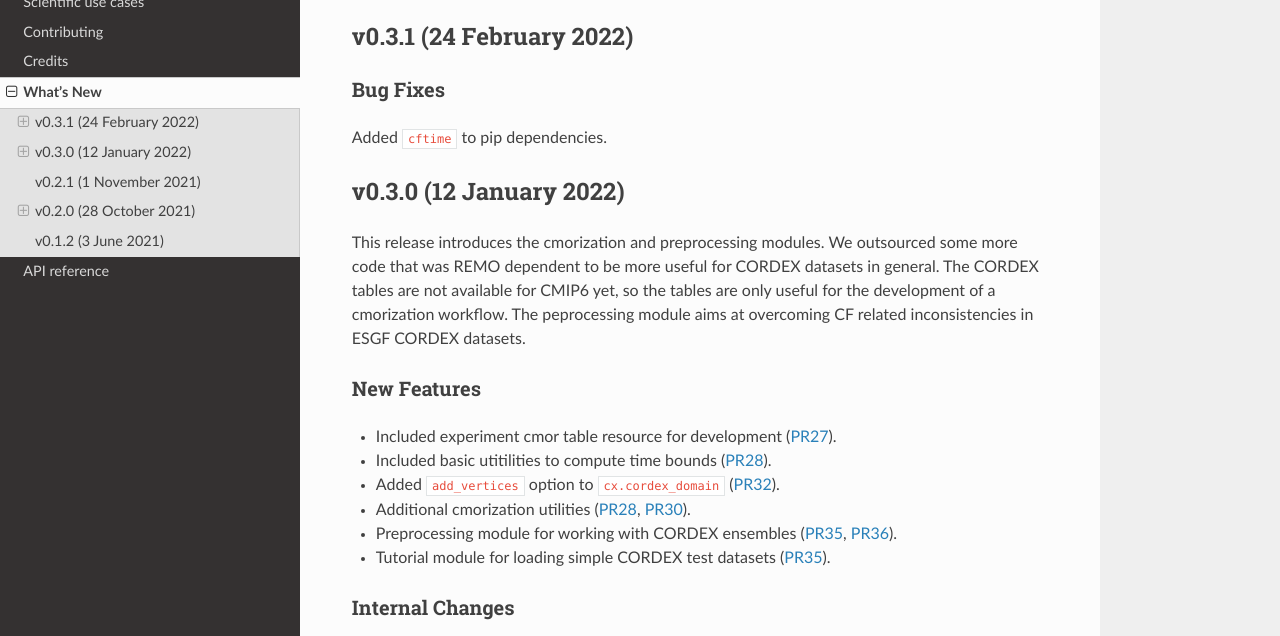
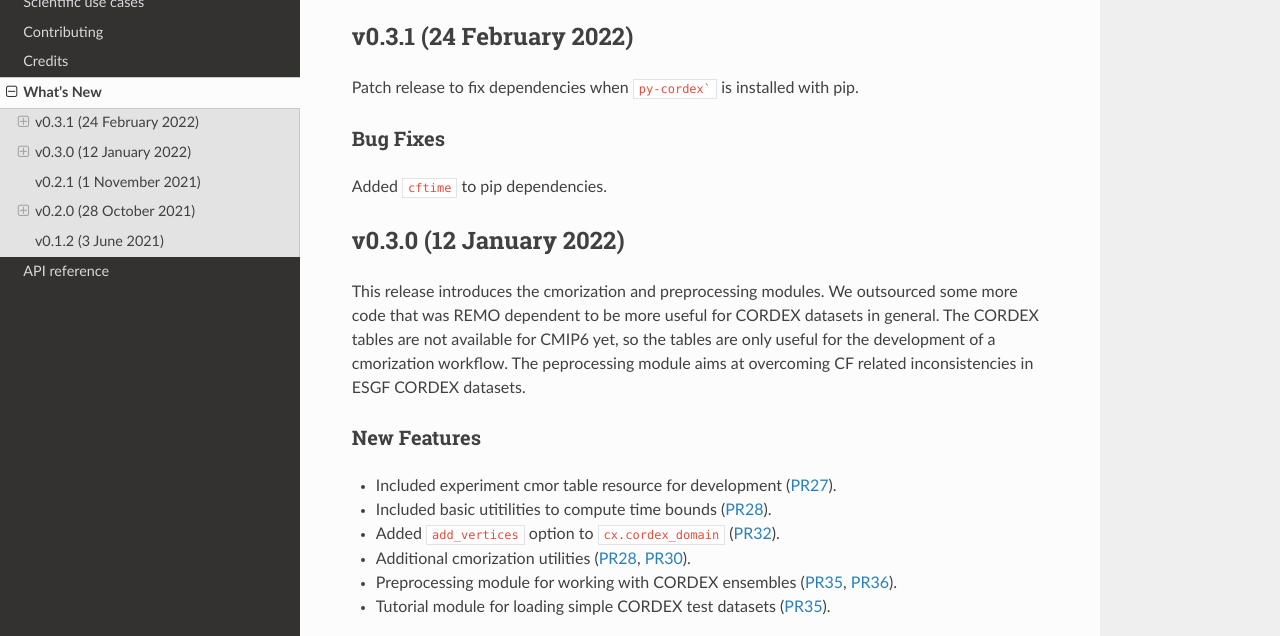
Before and after one commit to euro-cordex/py-cordex, a Sphinx documentation site: the page built from docs/whats_new.rst, in a window 1280 px wide and 900 px high, cut to the strip 264-900 px from the top of the window. Built offline with Sphinx 7.4.7 and the Read the Docs theme 2.0.0, drawn with Linux system fonts in a browser that asks for light colours; pages that are not in the unit, such as notebooks, are missing from menus; the version number is read from the project's files by our own code.

Commit message:
update of whats_new.rst

````diff
--- a/docs/whats_new.rst
+++ b/docs/whats_new.rst
@@ -10,6 +10,8 @@ What's New
 
 v0.3.1 (24 February 2022)
 -------------------------
+
+Patch release to fix dependencies when ``py-cordex``` is installed with pip.
 
 Bug Fixes
 ~~~~~~~~~
````
